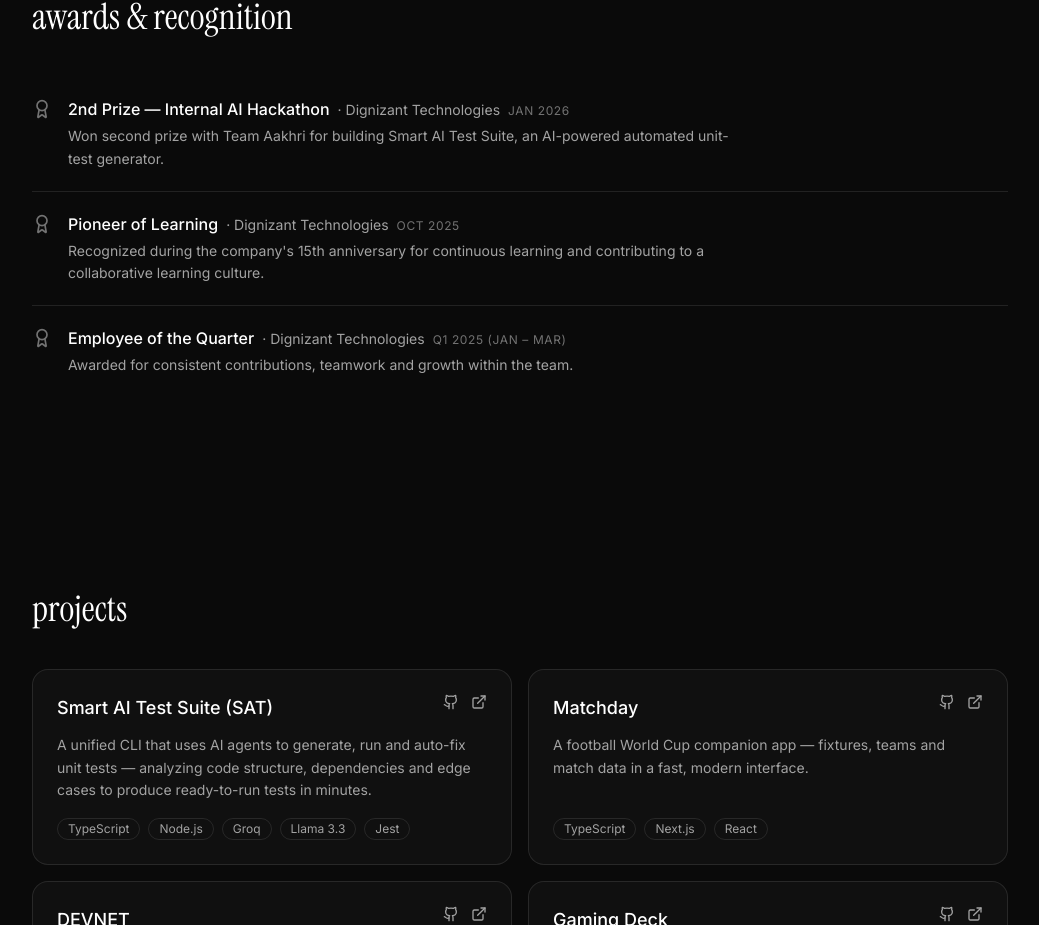
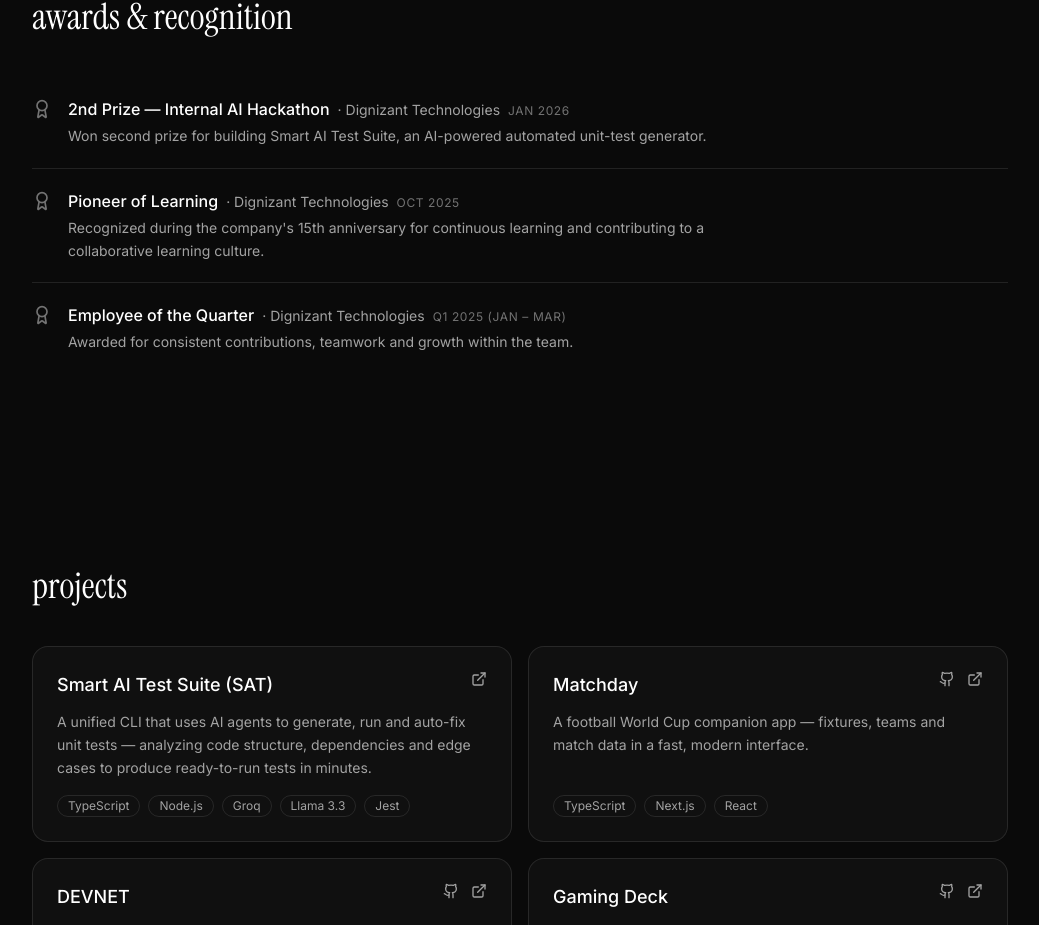
Before and after one commit to Ashik234/Personal-Website, a Next.js app: page / in a window 1280 px wide. Shown: the part 2199-3124 px from the top of the page, without its empty margins (120-1159 px from the left). Built offline with nearby package versions, Linux system fonts and the light colour scheme.

Commit message:
fix: drop team name from award, remove private repo link from SAT

```diff
--- a/src/components/Projects/page.tsx
+++ b/src/components/Projects/page.tsx
@@ -29,6 +29,7 @@
             <div className="flex items-start justify-between gap-4">
               <h3 className="text-lg font-medium text-white">{project.name}</h3>
               <div className="flex items-center gap-3 text-neutral-400">
+                {project.repo && (
                   <a
                     href={project.repo}
                     target="_blank"
@@ -38,6 +39,8 @@
                   >
                     <Github className="h-4 w-4" />
                   </a>
+                )}
+                {project.live && (
                   <a
                     href={project.live}
                     target="_blank"
@@ -47,6 +50,7 @@
                   >
                     <ExternalLink className="h-4 w-4" />
                   </a>
+                )}
               </div>
             </div>
 
--- a/src/lib/site-config.ts
+++ b/src/lib/site-config.ts
@@ -55,7 +55,7 @@
       description:
         "A unified CLI that uses AI agents to generate, run and auto-fix unit tests — analyzing code structure, dependencies and edge cases to produce ready-to-run tests in minutes.",
       tech: ["TypeScript", "Node.js", "Groq", "Llama 3.3", "Jest"],
-      repo: "https://github.com/ashik-dignizant/Smart_AI_Suite",
+      repo: "",
       live: "https://www.npmjs.com/package/smart-ai-terminal",
     },
     {
@@ -88,7 +88,7 @@
       title: "2nd Prize — Internal AI Hackathon",
       org: "Dignizant Technologies",
       date: "Jan 2026",
-      note: "Won second prize with Team Aakhri for building Smart AI Test Suite, an AI-powered automated unit-test generator.",
+      note: "Won second prize for building Smart AI Test Suite, an AI-powered automated unit-test generator.",
     },
     {
       title: "Pioneer of Learning",
```
Lines whose indentation alone changed are shown as unchanged.
